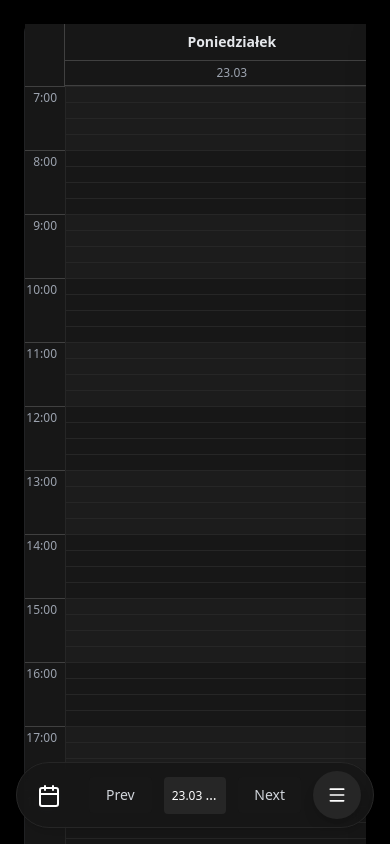
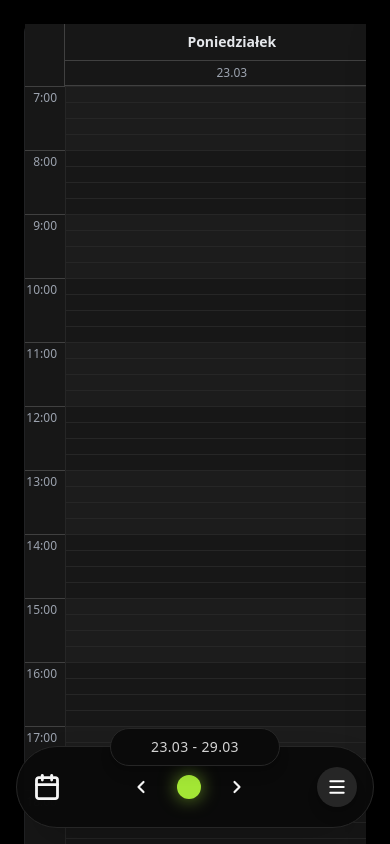
Before and after one commit to CeDwukropek/wieikschedule, a React (Create React App) app: page / in a window 390 px wide. Shown: the top 844 px of the page. Built offline with nearby package versions, Linux system fonts and the light colour scheme.

Commit message:
starting point

```diff
--- a/src/Menu/FloatingBottomNavigation.js
+++ b/src/Menu/FloatingBottomNavigation.js
@@ -1,6 +1,11 @@
-import { Menu, X, Calendar, List } from "lucide-react";
-import { DayMenu } from "./DayMenu";
-import { WeekMenu } from "./WeekMenu";
+import {
+  Menu,
+  X,
+  Calendar,
+  List,
+  ChevronLeft,
+  ChevronRight,
+} from "lucide-react";
 
 export function FloatingBottomNavigation({
   viewMode,
@@ -8,55 +13,168 @@ export function FloatingBottomNavigation({
   options = [],
   selection,
   onChange,
-  filtered,
+
   onPrevWeek,
   onResetWeek,
   onNextWeek,
-  viewedWeekRange,
-  isCurrentWeek,
-  canGoPrevWeek,
-  canGoNextWeek,
+  viewedWeekRange = "",
+  isCurrentWeek = false,
+  canGoPrevWeek = true,
+  canGoNextWeek = true,
+
+  onPrevDay,
+  onResetDay,
+  onNextDay,
+  currentDayLabel = "",
+  isCurrentDay = false,
+  canGoPrevDay = true,
+  canGoNextDay = true,
+
   open,
   setOpen,
 }) {
+  const isWeek = viewMode === "week";
+
+  const label = isWeek ? viewedWeekRange : currentDayLabel;
+
+  const handlePrev = isWeek ? onPrevWeek : onPrevDay;
+  const handleReset = isWeek ? onResetWeek : onResetDay;
+  const handleNext = isWeek ? onNextWeek : onNextDay;
+
+  const canGoPrev = isWeek ? canGoPrevWeek : canGoPrevDay;
+  const canGoNext = isWeek ? canGoNextWeek : canGoNextDay;
+  const isCurrent = isWeek ? isCurrentWeek : isCurrentDay;
+
   return (
-    <div className="sm:hidden fixed left-4 right-4 bottom-4 z-50 flex items-center justify-between gap-3 bg-neutral-900/90 backdrop-blur-md border border-neutral-800 rounded-full px-3 py-2 shadow-lg">
+    <>
+      {open && (
+        <div className="sm:hidden fixed inset-x-4 bottom-28 z-40 rounded-3xl border border-neutral-800 bg-neutral-900/95 backdrop-blur-xl shadow-2xl overflow-hidden">
+          <div className="p-3">
+            <div className="mb-3 flex rounded-2xl bg-neutral-800 p-1">
               <button
-        onClick={() => setViewMode(viewMode === "week" ? "day" : "week")}
-        className="w-12 h-12"
+                onClick={() => setViewMode("day")}
+                className={`flex-1 rounded-xl px-3 py-2 text-sm font-medium transition ${
+                  viewMode === "day"
+                    ? "bg-neutral-700 text-white"
+                    : "text-neutral-400"
+                }`}
               >
-        {viewMode === "week" ? (
-          <Calendar className="w-6 h-6 inline-block mr-2" />
+                Day
+              </button>
+
+              <button
+                onClick={() => setViewMode("week")}
+                className={`flex-1 rounded-xl px-3 py-2 text-sm font-medium transition ${
+                  viewMode === "week"
+                    ? "bg-neutral-700 text-white"
+                    : "text-neutral-400"
+                }`}
+              >
+                Week
+              </button>
+            </div>
+
+            {viewMode === "day" && options.length > 0 && onChange && (
+              <div className="space-y-2">
+                {options.map((option) => {
+                  const active = option.value === selection;
+
+                  return (
+                    <button
+                      key={option.value}
+                      onClick={() => {
+                        onChange(option.value);
+                        setOpen(false);
+                      }}
+                      className={`w-full rounded-2xl px-4 py-3 text-left text-sm transition ${
+                        active
+                          ? "bg-neutral-700 text-white"
+                          : "bg-neutral-800 text-neutral-300 hover:bg-neutral-700"
+                      }`}
+                    >
+                      {option.label}
+                    </button>
+                  );
+                })}
+              </div>
+            )}
+          </div>
+        </div>
+      )}
+
+      <div className="sm:hidden fixed inset-x-4 bottom-4 z-50">
+        <div className="relative rounded-full border border-neutral-800 bg-neutral-950/95 px-4 py-5 shadow-2xl backdrop-blur-xl">
+          <div className="pointer-events-none absolute left-1/2 top-0 -translate-x-1/2 -translate-y-1/2">
+            <div className="min-w-[170px] rounded-full border border-neutral-800 bg-neutral-950 px-5 py-2 text-center text-sm tracking-wide text-neutral-300 shadow-lg">
+              {label}
+            </div>
+          </div>
+
+          <div className="flex items-center justify-between gap-2">
+            <button
+              onClick={() => setViewMode(isWeek ? "day" : "week")}
+              aria-label={
+                isWeek ? "Przełącz na widok dnia" : "Przełącz na widok tygodnia"
+              }
+              className="flex h-7 w-7 items-center justify-center rounded-full text-neutral-100 transition hover:bg-neutral-800 active:scale-95"
+            >
+              {isWeek ? (
+                <Calendar className="h-8 w-8" strokeWidth={2.4} />
               ) : (
-          <List className="w-6 h-6 inline-block mr-2" />
+                <List className="h-8 w-8" strokeWidth={2.4} />
               )}
             </button>
 
-      {viewMode === "day" && (
-        <DayMenu options={options} selection={selection} onChange={onChange} />
-      )}
+            <div className="flex items-center gap-2">
+              <button
+                onClick={handlePrev}
+                disabled={!canGoPrev}
+                aria-label="Poprzedni"
+                className="flex h-10 w-10 items-center justify-center rounded-full text-neutral-100 transition hover:bg-neutral-800 active:scale-95 disabled:opacity-30 disabled:hover:bg-transparent"
+              >
+                <ChevronLeft className="h-5 w-5" strokeWidth={2.6} />
+              </button>
 
-      {viewMode === "week" && (
-        <WeekMenu
-          events={filtered}
-          onPrevWeek={onPrevWeek}
-          onResetWeek={onResetWeek}
-          onNextWeek={onNextWeek}
-          viewedRange={viewedWeekRange}
-          isCurrentWeek={isCurrentWeek}
-          canGoPrevWeek={canGoPrevWeek}
-          canGoNextWeek={canGoNextWeek}
-          open={open}
+              <button
+                onClick={handleReset}
+                aria-label={
+                  isCurrent ? "Aktualny okres" : "Przejdź do bieżącego okresu"
+                }
+                className="flex h-10 w-10 items-center justify-center rounded-full transition hover:bg-neutral-800 active:scale-95"
+              >
+                <span
+                  className={`h-6 w-6 rounded-full ${
+                    isCurrent
+                      ? "bg-lime-400 shadow-[0_0_18px_rgba(163,230,53,0.6)]"
+                      : "bg-neutral-500"
+                  }`}
                 />
-      )}
+              </button>
+
+              <button
+                onClick={handleNext}
+                disabled={!canGoNext}
+                aria-label="Następny"
+                className="flex h-10 w-10 items-center justify-center rounded-full text-neutral-100 transition hover:bg-neutral-800 active:scale-95 disabled:opacity-30 disabled:hover:bg-transparent"
+              >
+                <ChevronRight className="h-5 w-5" strokeWidth={2.6} />
+              </button>
+            </div>
 
             <button
               aria-label={open ? "Zamknij menu" : "Otwórz menu"}
               onClick={() => setOpen((s) => !s)}
-        className="z-50 flex items-center justify-center w-12 h-12 rounded-full bg-neutral-800 hover:bg-neutral-700 text-white shadow-lg"
+              className="flex h-10 w-10 items-center justify-center rounded-full bg-neutral-800 text-white shadow-lg transition hover:bg-neutral-700 active:scale-95"
             >
-        {open ? <X className="w-5 h-5" /> : <Menu className="w-5 h-5" />}
+              {open ? (
+                <X className="h-5 w-5" strokeWidth={2.4} />
+              ) : (
+                <Menu className="h-5 w-5" strokeWidth={2.4} />
+              )}
             </button>
           </div>
+        </div>
+      </div>
+    </>
   );
 }
```
Lines whose indentation alone changed are shown as unchanged.
